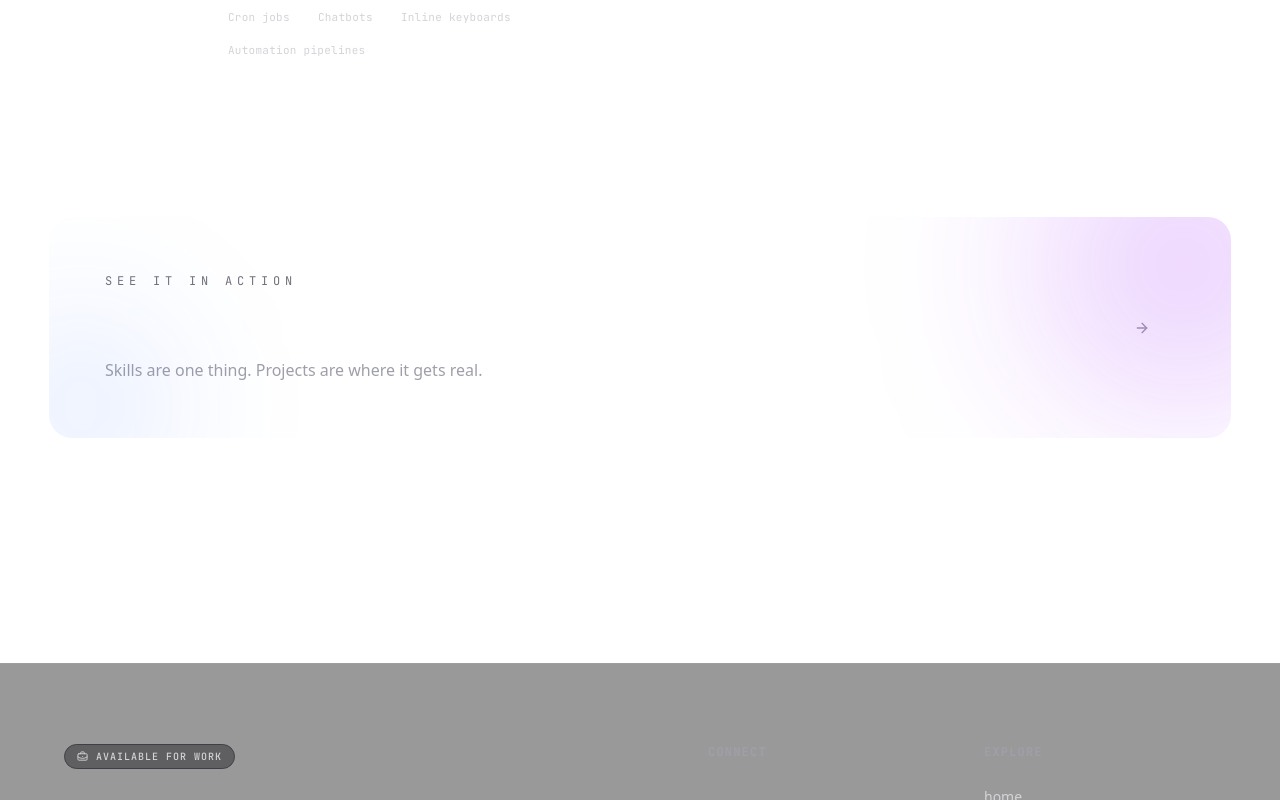
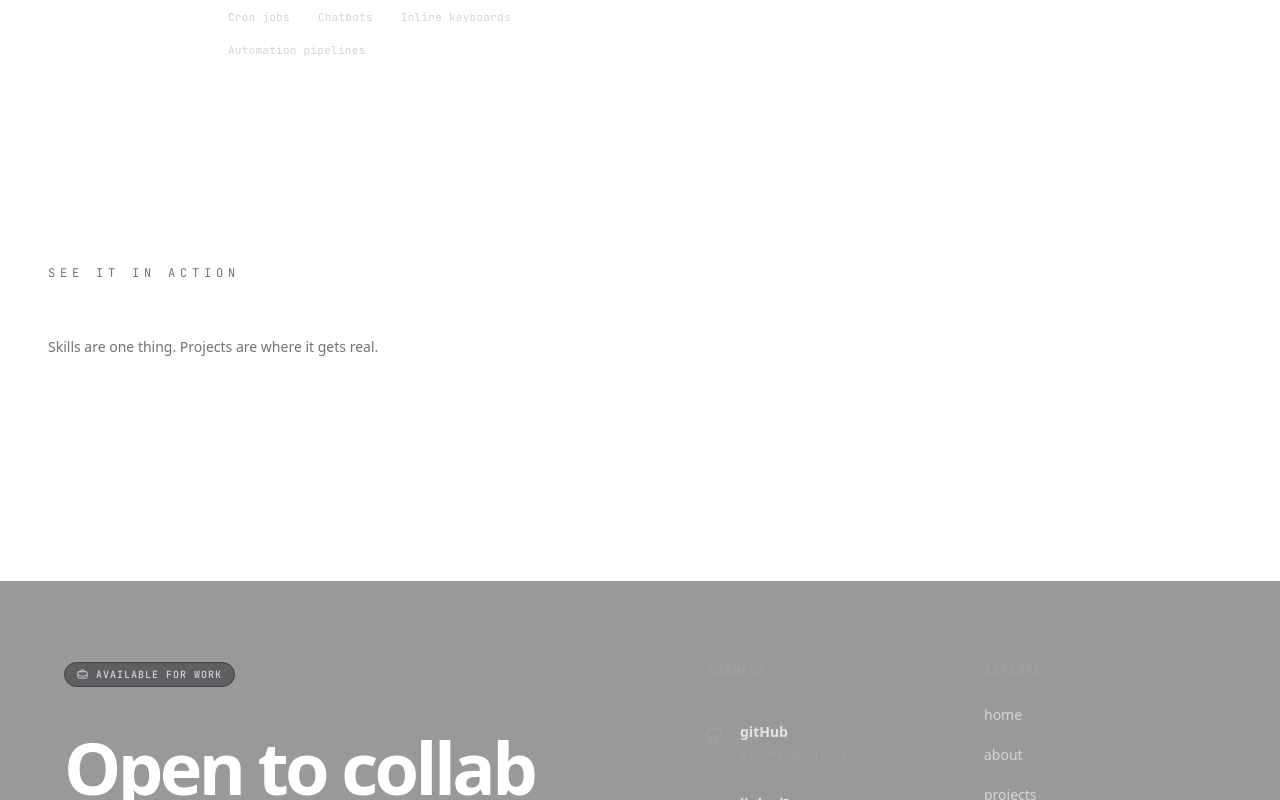
Before and after one commit to emqnuele/portfolio, a Next.js app: page /about in a window 1280 px wide. Shown: the part 2400-3200 px from the top of the page. Built offline with nearby package versions, Linux system fonts and the light colour scheme.

Commit message:
minimal borderless projects cta

```diff
--- a/src/components/landing/About.tsx
+++ b/src/components/landing/About.tsx
@@ -28,36 +28,24 @@ export default function About() {
 
             {/* 4. Projects CTA */}
             <motion.div
-                className="relative z-10"
+                className="relative z-10 flex flex-col sm:flex-row items-start sm:items-center justify-between gap-6 border-t border-white/10 pt-12"
                 initial={{ opacity: 0, y: 24 }}
                 whileInView={{ opacity: 1, y: 0 }}
                 viewport={{ once: true, margin: "-60px" }}
                 transition={{ duration: 0.7, ease: [0.22, 1, 0.36, 1] }}
             >
-                <div className="relative rounded-3xl border border-white/10 bg-white/[0.03] p-8 sm:p-10 md:p-14 overflow-hidden">
-                    {/* glow */}
-                    <div className="absolute -top-24 -right-24 w-72 h-72 bg-purple-600/20 blur-[90px] rounded-full pointer-events-none" />
-                    <div className="absolute -bottom-16 -left-16 w-48 h-48 bg-blue-600/10 blur-[70px] rounded-full pointer-events-none" />
-
-                    <div className="flex flex-col sm:flex-row items-start sm:items-center justify-between gap-8">
                 <div>
                     <p className="font-mono text-xs text-zinc-500 tracking-[0.4em] uppercase mb-3">see it in action</p>
-                            <h2 className="text-2xl sm:text-3xl md:text-4xl font-bold text-white leading-tight">
-                                Now check what I&apos;ve built.
-                            </h2>
-                            <p className="text-zinc-400 mt-3 max-w-sm text-sm sm:text-base">
-                                Skills are one thing. Projects are where it gets real.
-                            </p>
+                    <h2 className="text-2xl sm:text-3xl font-bold text-white">Now check what I&apos;ve built.</h2>
+                    <p className="text-zinc-500 mt-2 text-sm">Skills are one thing. Projects are where it gets real.</p>
                 </div>
                 <Link
                     href="/projects"
-                            className="group flex-shrink-0 flex items-center gap-3 px-6 py-4 rounded-2xl border border-white/10 bg-white/5 hover:bg-white/10 hover:border-white/20 transition-all duration-300"
+                    className="group flex-shrink-0 flex items-center gap-2 text-white font-semibold text-sm hover:text-zinc-300 transition-colors duration-200"
                 >
-                            <span className="text-white font-semibold whitespace-nowrap">View Projects</span>
-                            <ArrowRight size={16} className="text-zinc-400 group-hover:translate-x-1 group-hover:text-white transition-all duration-200" />
+                    View Projects
+                    <ArrowRight size={15} className="group-hover:translate-x-1 transition-transform duration-200" />
                 </Link>
-                    </div>
-                </div>
             </motion.div>
 
         </section>
```
Lines whose indentation alone changed are shown as unchanged.
